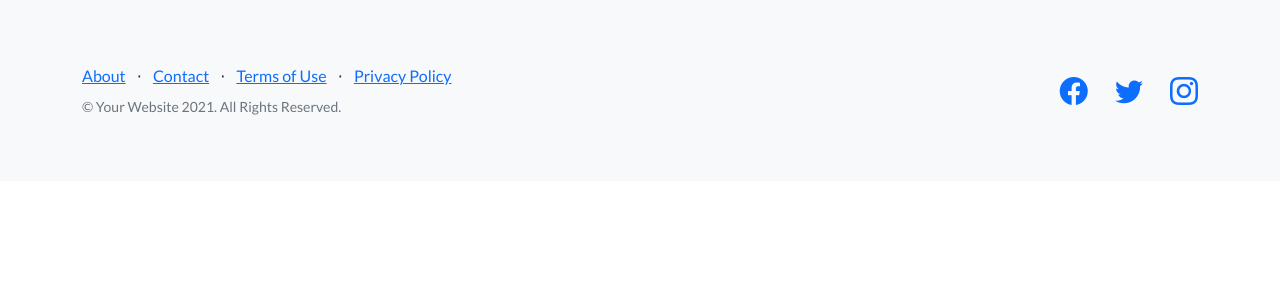
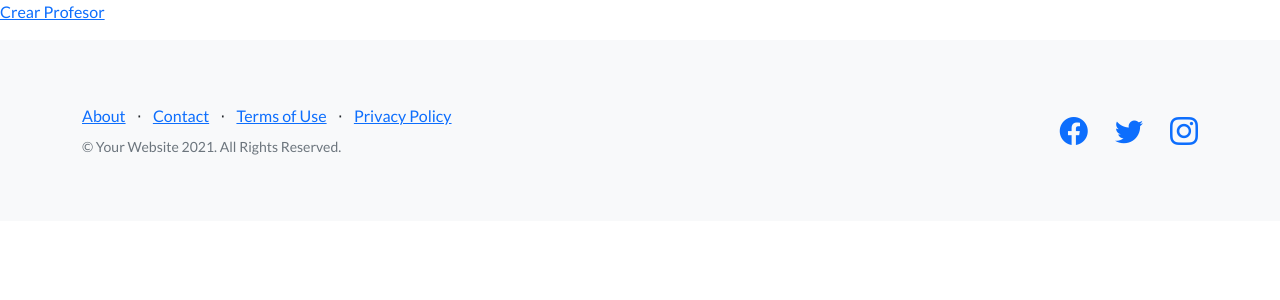
Before and after one commit to cdbiancotti/django-coder, a Django app: page /clase/profesores/ in a window 1280 px wide. Shown: the part 56-356 px from the top of the page. Run offline with Django 4.2, Linux system fonts and the light colour scheme; data that the repository does not hold is empty; some libraries are stand-ins or nearby versions.

Commit message:
Clase 20 - Playground Avanzado - Parte 1 ( arreglado )

```diff
--- a/clase/models.py
+++ b/clase/models.py
@@ -14,7 +14,7 @@ class Profesor(models.Model):
     nombre = models.CharField(max_length=20)
     apellido = models.CharField(max_length=30)
     email = models.EmailField()
-    profesión = models.CharField(max_length=30)
+    profesion = models.CharField(max_length=30)
 
     def __str__(self):
         return f"{self.nombre} {self.apellido}"
--- a/clase/templates/clase/profesor_list.html
+++ b/clase/templates/clase/profesor_list.html
@@ -4,6 +4,10 @@
 {% endblock header_index %}
 
 {% block pruebaTemplate %}
+
+    <p>
+        <a href={% url 'profesor_crear' %}>Crear Profesor</a>
+    </p>
 
     {% for profesor in object_list %}
         <li>
--- a/clase/urls.py
+++ b/clase/urls.py
@@ -15,7 +15,7 @@ urlpatterns = [
     path('estudiante/actualizar/<int:id>/', views.actualizar_estudiante, name="actualizar_estudiante"),
 
     path('profesores/', views.ProfesorLista.as_view(), name="profesor_listado"),
-    # path('profesores/<int:pk>', views.ProfesorDetalle.as_view(), name="profesor_detalle")
+    path('profesores/crear/', views.ProfesorCrear.as_view(), name="profesor_crear"),
     path("profesores/<int:pk>/", views.ProfesorDetalle.as_view(), name="profesor_detalle"),
     path("profesores/<int:pk>/editar/", views.ProfesorEditar.as_view(), name="profesor_editar"),
     path("profesores/<int:pk>/borrar/", views.ProfesorBorrar.as_view(), name="profesor_borrar")
--- a/clase/views.py
+++ b/clase/views.py
@@ -4,7 +4,7 @@ from clase.models import Curso, Estudiante, Profesor
 from clase.forms import CursoFormulario, BusquedaCurso, EstudianteFormulario
 import random
 from django.views.generic import ListView, DetailView
-from django.views.generic.edit import UpdateView, DeleteView
+from django.views.generic.edit import UpdateView, DeleteView, CreateView
 
 # Create your views here.
 
@@ -119,29 +119,26 @@ def borrar_estudiante(request, id):
 
 # CRUD con CBV
 
-# class Profesor(models.Model):
-#     nombre = models.CharField(max_length=20)
-#     apellido = models.CharField(max_length=30)
-#     email = models.EmailField()
-#     profesión = models.CharField(max_length=30)
-
-
 class ProfesorLista(ListView):
     model = Profesor
-    template_name = '/clase/profesor_list.html'
+    template_name = 'clase/profesor_list.html'
 
 
 class ProfesorDetalle(DetailView):
     model = Profesor
-    template_name = '/clase/profesor_datos.html'
+    template_name = 'clase/profesor_datos.html'
 
+class ProfesorCrear(CreateView):
+    model = Profesor
+    success_url = '/clase/profesores/'
+    fields = ['nombre', 'apellido', 'email', 'profesion']
 
 class ProfesorEditar(UpdateView):
     model = Profesor
-    success_url = '/clase/profesor_list.html'
-    fields = ['nombre', 'apellido', 'email', 'profesión']
+    success_url = '/clase/profesores/'
+    fields = ['nombre', 'apellido', 'email', 'profesion']
 
 
 class ProfesorBorrar(DeleteView):
     model = Profesor
-    success_url = 'clase/profesor_listado'
+    success_url = '/clase/profesores/'
```
Also changed, not shown: clase/migrations/0002_rename_profesión_profesor_profesion.py (added).
